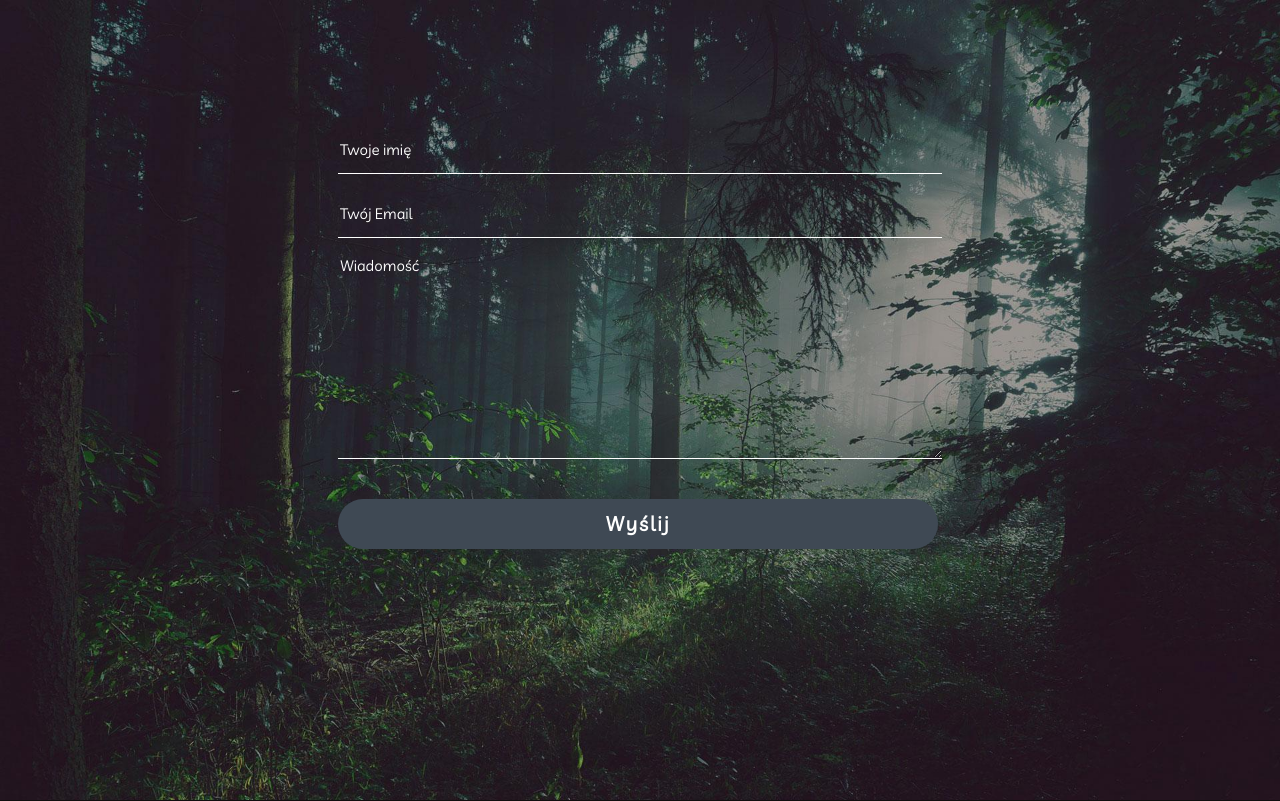
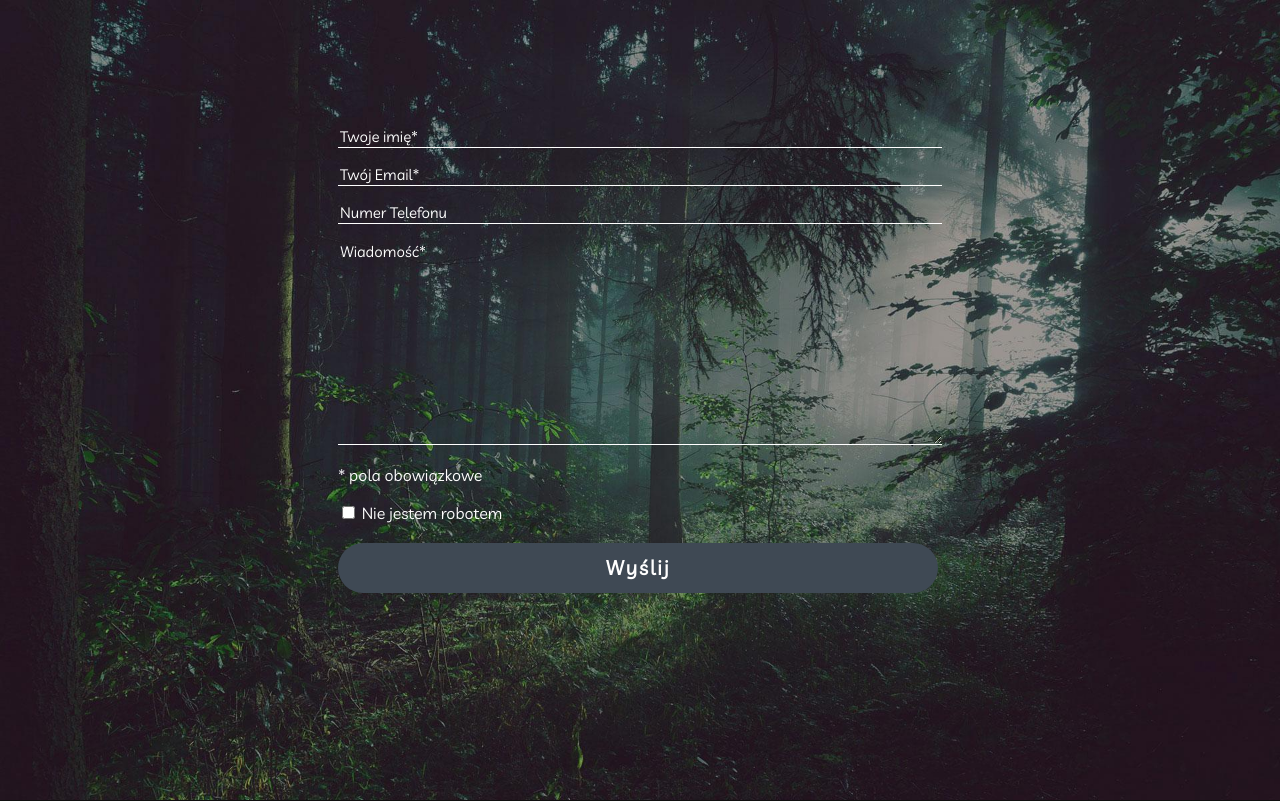
Before and after one commit to kuczynskimaciej/TRAIL, a PHP site: page /Kontakt.php in a window 1280 px wide. Shown: the part 72-873 px from the top of the page. Run offline with PHP 8.4, Linux system fonts and the light colour scheme.

Commit message:
Added mail checkbox

```diff
--- a/Kontakt.php
+++ b/Kontakt.php
@@ -1,19 +1,29 @@
 <?php
 if(isset($_POST['submit'])){
+    try{
     $to = "trail.contact.us@gmail.com";
     $from = $_POST['email'];
     $name = $_POST['name'];
+    $phoneNumber = $_POST['phonenumber'];
     $subject = "Serwis TRAIL formularz kontaktowy";
-    $message =  "Imię:   $name\n".
-                "Email:   $from\n\n".
-                "Tresc wiadomosci: \n\n".
-                $_POST['message'];
+    if(empty($phoneNumber)){
+        $message =  "Imię:   $name\n".
+        "Email:   $from\n".
+        "Tresc wiadomosci: \n\n".
+        $_POST['message'];
+    }else{
+        $message =  "Imię:   $name\n".
+        "Email:   $from\n".
+        "Numer telefonu:    $phoneNumber\n\n".
+        "Tresc wiadomosci: \n\n".
+        $_POST['message'];
+    }
 
-    $headers = "From:" . $from;
-    mail($to,$subject,$message,$headers);
-
-    $popup = "Wiadomość została wysłana!";
-    echo "<script type='text/javascript'>alert('$popup');</script>";
+    mail($to,$subject,$message);
+    echo "<script type='text/javascript'>alert('Wiadomość została wysłana!');</script>";
+    }catch (Exception $e)  {
+    echo "<script type='text/javascript'>alert('Wiadomość nie została wysłana!');</script>";
+    }
 }
 ?>
 
@@ -89,13 +99,19 @@ if(isset($_POST['submit'])){
             <div>
                 <br><br><br><br><br><br><br>
                 <form id="contact—form" method="post" action="">
-                    <input name="name" type="text" class="form-control" placeholder="Twoje imię" required>
+                    <input name="name" type="text" class="form-control" placeholder="Twoje imię*" required>
                     <br>
-                    <input name="email" type="email" class="form-control" placeholder="Twój Email" required>
+                    <input name="email" type="email" class="form-control" placeholder="Twój Email*" required>
                     <br>
-                    <textarea name="message" class="form-control-message" placeholder="Wiadomość" row="5" required></textarea>
+                    <input name="phonenumber" type="phone" class="form-control" placeholder="Numer Telefonu">
                     <br>
-                    <input type="submit" name="submit" class="form-control submit" value="Wyślij">
+                    <textarea name="message" class="form-control-message" placeholder="Wiadomość*" row="5" required></textarea>
+                    <br>
+                    <label> * pola obowiązkowe</label>
+                    <br><br>
+                    <input type="checkbox" class="checkboxcontact" onchange="document.getElementById('submit').disabled = !this.checked;" required/><label> Nie jestem robotem</label>
+                    <br>
+                    <input type="submit" name="submit" id="sbmit" class="form-control submit" value="Wyślij">
                 </form>
             </div>
         </section>
--- a/css/Style.css
+++ b/css/Style.css
@@ -219,8 +219,8 @@ main .site-title-contact{
 }
 
 .form-control-message{
-    width: 600px;
-    height: 200px;
+    min-width: 600px;
+    min-height: 200px;
     background: transparent;
     border: none;
     outline: none;
@@ -229,16 +229,19 @@ main .site-title-contact{
     font-size: 15px;
     margin-bottom: 16px;
     font-family: var(--Livvic);
+    max-height: 400px;
+    max-width: 600px;
 }
 
-input{
-    height: 45px;
+label {
+    color:var(--white);
+    font-family: var(--Livvic);
 }
 
 .submit{
     background: #3f4954;
     border-color: transparent;
-    color: white;
+    color: var(--white);
     font-size: 20px;
     font-weight: bold;
     letter-spacing: 2px;
@@ -417,7 +420,7 @@ footer.footer .rights{
     }
 
     .form-control-message{
-        width: 300px;
+        min-width: 300px;
         border-bottom: 1px solid var(--white);
         color: var(--white);
     }
```
